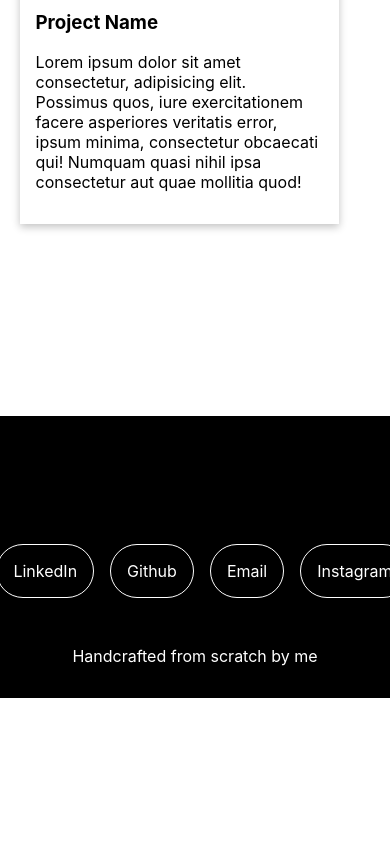
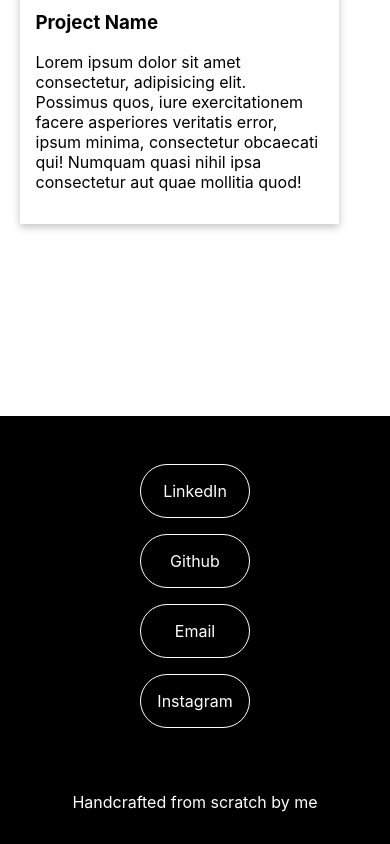
Before and after one commit to owengiri20/owen-portfolio, a React (Create React App) app: page / in a window 390 px wide. Shown: the part 4175-5019 px from the top of the page. Before the commit the page ends 4873 px from the top, so only its background shows below. Built offline with nearby package versions, Linux system fonts and the light colour scheme.

Commit message:
tweak footer

```diff
--- a/src/App.css
+++ b/src/App.css
@@ -238,6 +238,17 @@ footer {
   }
 
   .owen {
-    height: 8rem;
+    height: 10rem;
+  }
+
+  .socials {
+    display: flex;
+    flex-direction: column;
+    margin-top: 2rem;
+  }
+
+  .socials > a {
+    margin-left: 0;
+    margin-bottom: 1rem;
   }
 }
```
